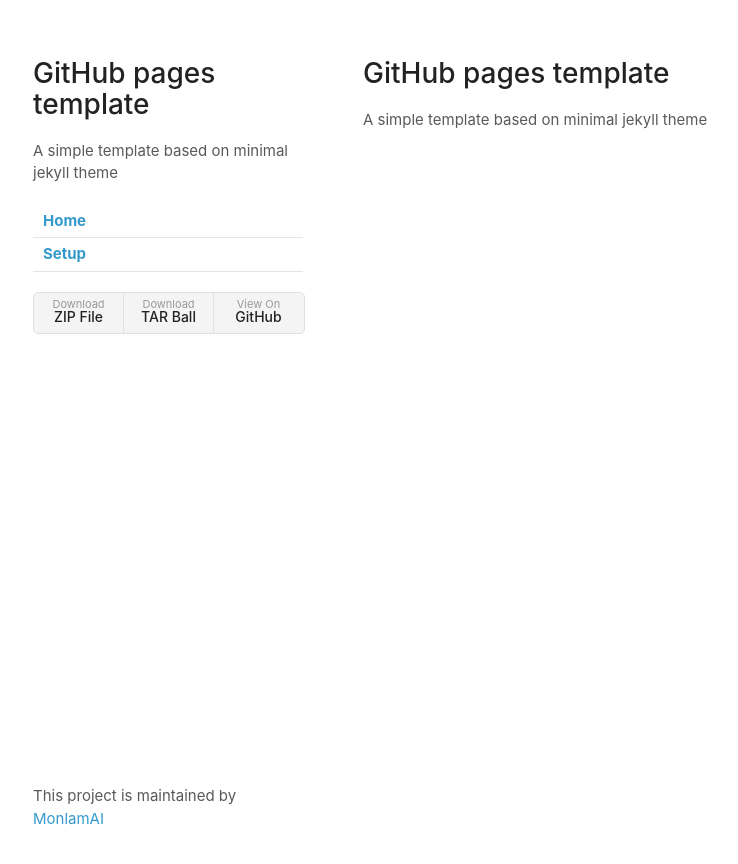
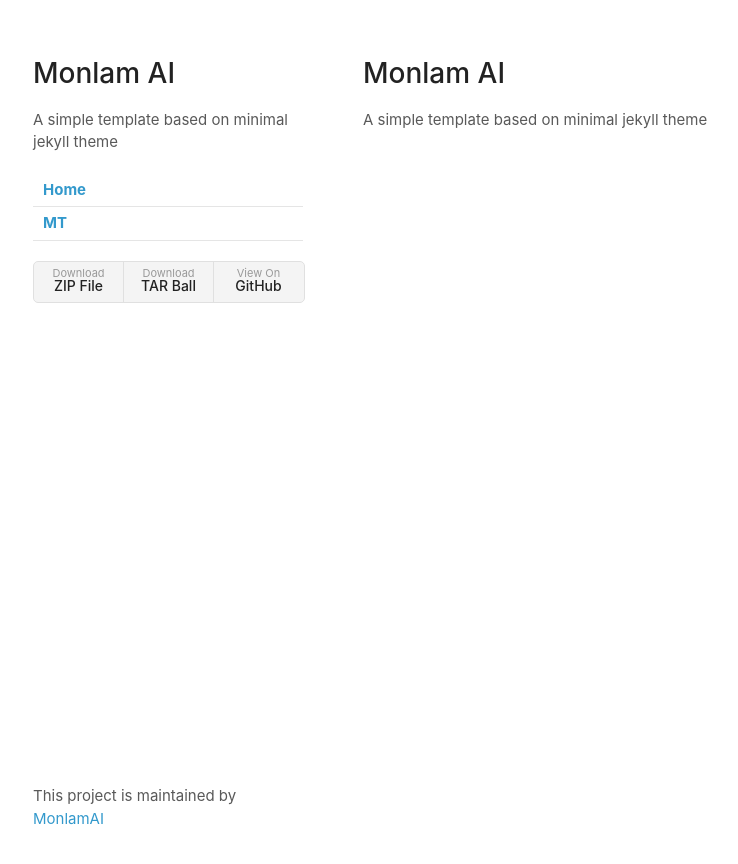
Before and after one commit to MonlamAI/monlam.ai, a Jekyll site: the page built from index.md, in a window 1280 px wide. Shown: the top 864 px of the page, without its empty margins (67-805 px from the left). Built offline with Jekyll 4.4.1, drawn with Linux system fonts in a browser that asks for light colours; our own code applies the rules of GitHub Pages for plain Markdown files.

Commit message:
Update _config.yml

```diff
--- a/_config.yml
+++ b/_config.yml
@@ -1,9 +1,9 @@
 theme: jekyll-theme-minimal
-title: GitHub pages template
+title: Monlam AI
 description: A simple template based on minimal jekyll theme
 show_downloads: True
 navigation:
   - title: Home
     url: /
-  - title: Setup
-    url: setup
+  - title: MT
+    url: mt
```
